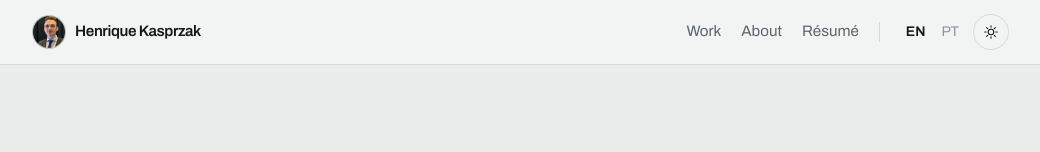
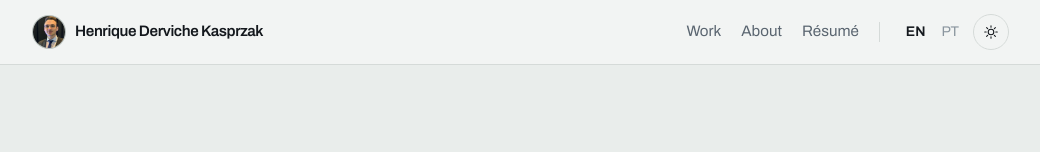
Before and after one commit to IkkiDK/ikki.dev.br, a Next.js app: page /en in a window 1280 px wide. Shown: the top 152 px of the page, without its empty margins (119-1159 px from the left). Built offline with nearby package versions, Linux system fonts and the light colour scheme.

Commit message:
feat: show the full name in the header

```diff
--- a/src/i18n/en.ts
+++ b/src/i18n/en.ts
@@ -21,7 +21,7 @@ export const en = {
   },
 
   hero: {
-    name: "Henrique Kasprzak",
+    name: "Henrique Derviche Kasprzak",
     photoAlt: "Portrait of Henrique Kasprzak",
     headline: "I build systems that read the physical world and keep the data honest.",
     intro:
```
